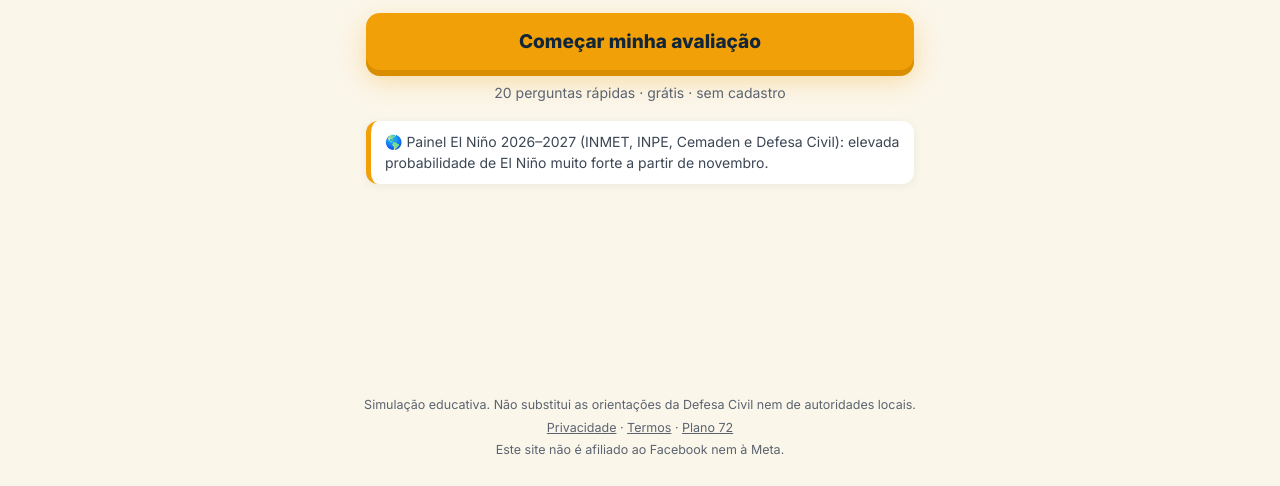
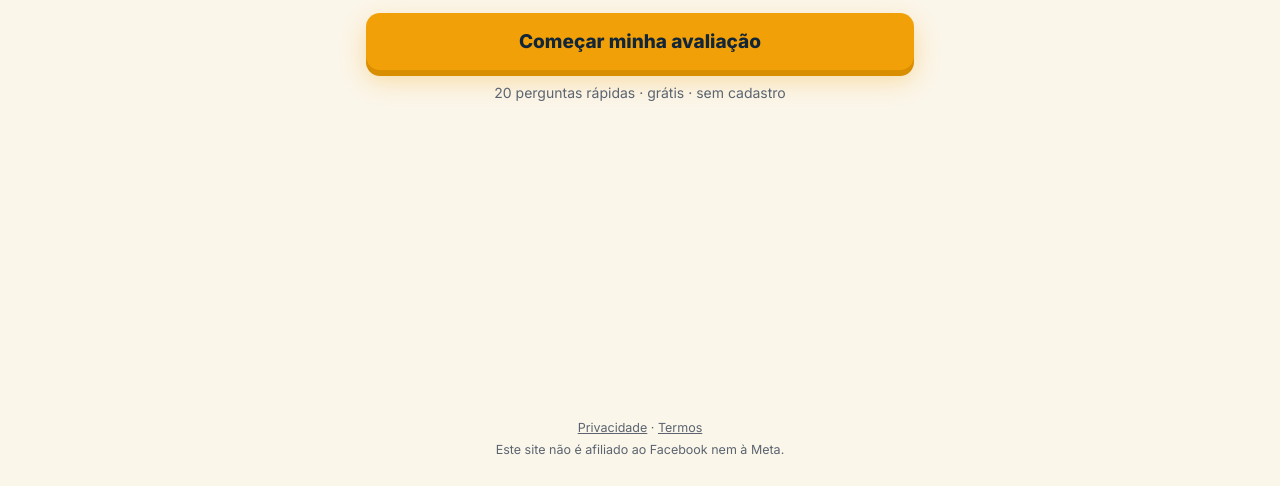
Before and after one commit to henrriquehigashi18-source/plano72, a plain HTML site: page quiz/index.html in a window 1280 px wide. Shown: the part 314-800 px from the top of the page. Drawn offline with Linux system fonts and the light colour scheme.

Commit message:
chore: tira do quiz o aviso do Painel El Niño, a nota de simulação e o link de saída
Co-Authored-By: Claude Opus 5.5 <noreply@anthropic.com>
Claude-Session: https://claude.ai/code/session_01BP8icr6UHW1zUwfK7B8HzR

```diff
--- a/quiz/index.html
+++ b/quiz/index.html
@@ -60,15 +60,13 @@
     <p class="intro-sub">Sem luz, sem água e sem Pix, por tempo indeterminado. Descubra o quanto sua casa está exposta.</p>
     <button class="btn" id="start" type="button">Começar minha avaliação</button>
     <p class="intro-micro">20 perguntas rápidas · grátis · sem cadastro</p>
-    <p class="intro-proof">🌎 Painel El Niño 2026–2027 (INMET, INPE, Cemaden e Defesa Civil): elevada probabilidade de El Niño muito forte a partir de novembro.</p>
   </section>
 </main>
 
 <noscript><p class="noscript">Este teste precisa de JavaScript ativado. <a href="../">Conheça o Plano 72 · Família a Salvo</a>.</p></noscript>
 
 <footer class="foot">
-  <p>Simulação educativa. Não substitui as orientações da Defesa Civil nem de autoridades locais.</p>
-  <p><a href="../privacidade.html">Privacidade</a> · <a href="../termos.html">Termos</a> · <a href="../">Plano 72</a></p>
+  <p><a href="../privacidade.html">Privacidade</a> · <a href="../termos.html">Termos</a></p>
   <p>Este site não é afiliado ao Facebook nem à Meta.</p>
 </footer>
 
--- a/quiz/quiz.css
+++ b/quiz/quiz.css
@@ -82,7 +82,6 @@ strong,b{font-weight:800}
 .intro-list{list-style:none;margin-bottom:14px}
 .intro-list li{position:relative;padding-left:28px;margin-bottom:6px;font-size:15.5px;line-height:1.4}
 .intro-list li::before{content:"✓";position:absolute;left:2px;color:var(--green);font-weight:900}
-.intro-proof{margin-top:18px;background:var(--white);border-left:5px solid var(--amber);border-radius:12px;padding:11px 14px;font-size:14px;line-height:1.45;color:#3c4654;box-shadow:0 2px 10px rgba(18,38,58,.06)}
 .intro .btn{margin-top:16px}
 .intro-micro{text-align:center;font-size:14px;color:var(--muted);margin-top:12px}
 .intro .tag{line-height:1.35}
```
